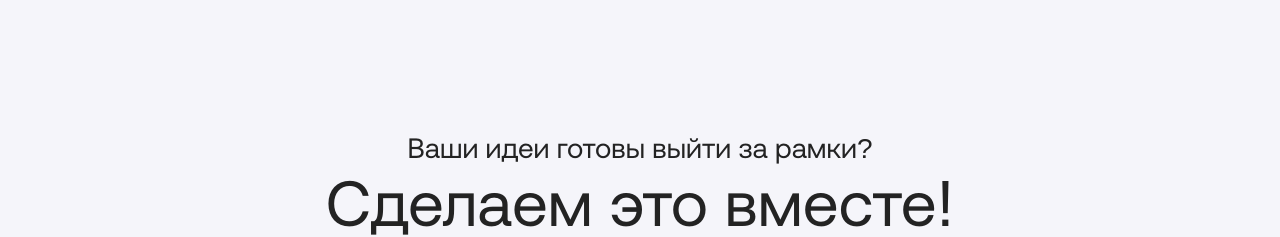
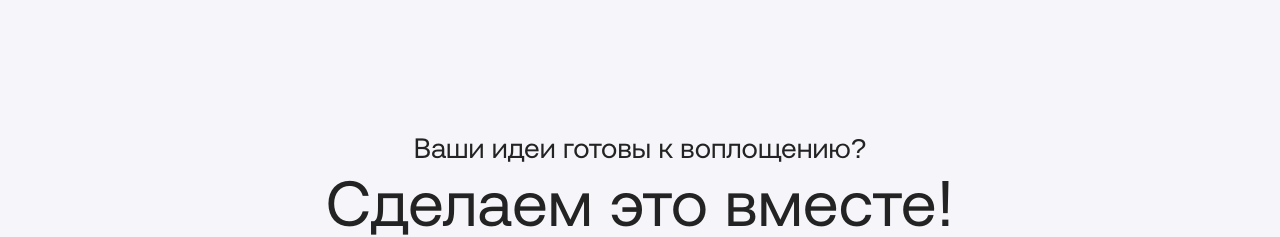
Before and after one commit to BURmister/burmister-landing, a Next.js app: page / in a window 1280 px wide. Shown: the part 9540-9777 px from the top of the page. Built offline with nearby package versions, Linux system fonts and the light colour scheme.

Commit message:
update text

```diff
--- a/src/widgets/home/LetsDoIt/index.jsx
+++ b/src/widgets/home/LetsDoIt/index.jsx
@@ -32,7 +32,7 @@ const LetsDoIt = () => {
             viewport={{ once: true }}>
             <motion.div className={`${styles.titleWrapper} overflow-hidden`}>
                <motion.p className={`text-32 text-center`} variants={textVariants} initial="hidden" whileInView="visible" viewport={{ once: true }}>
-                  Ваши идеи готовы выйти за рамки?
+                  Ваши идеи готовы к воплощению?
                </motion.p>
             </motion.div>
             <motion.div className={`${styles.titleWrapper} overflow-hidden`}>
--- a/src/widgets/home/Preview/Header/index.jsx
+++ b/src/widgets/home/Preview/Header/index.jsx
@@ -16,7 +16,8 @@ const Header = () => {
       <motion.div className={`content-wrapper ${styles.header} flex flex-col`} initial="hidden" whileInView="visible" viewport={{ once: true }}>
          <motion.div className={`${styles.titleWrapper} overflow-hidden`}>
             <motion.h2 className={`caption-44 ${styles.title}`} variants={pVariants} initial="hidden" whileInView="visible" viewport={{ once: true }}>
-               Создаю решения, которые двигают ваш бизнес вперёд
+               Создаю решения, которые
+               <br /> двигают ваш бизнес вперёд
             </motion.h2>
          </motion.div>
       </motion.div>
```
